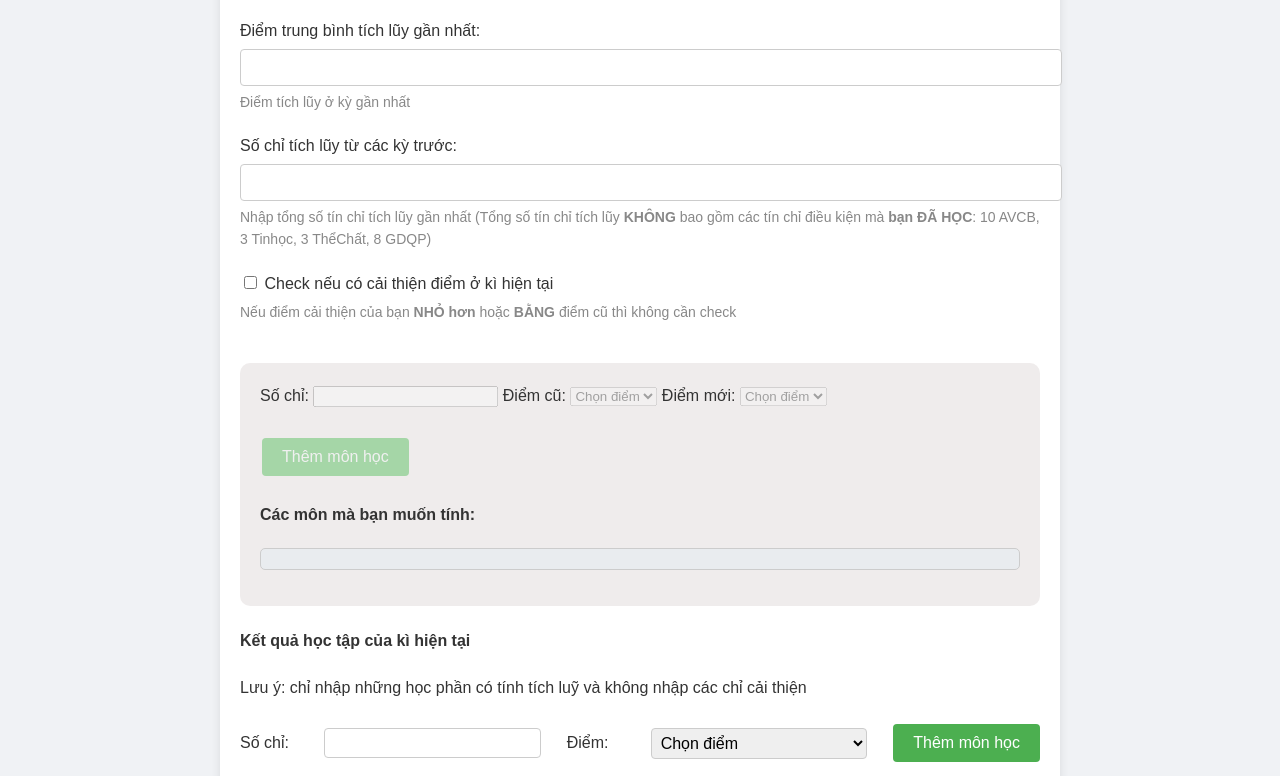
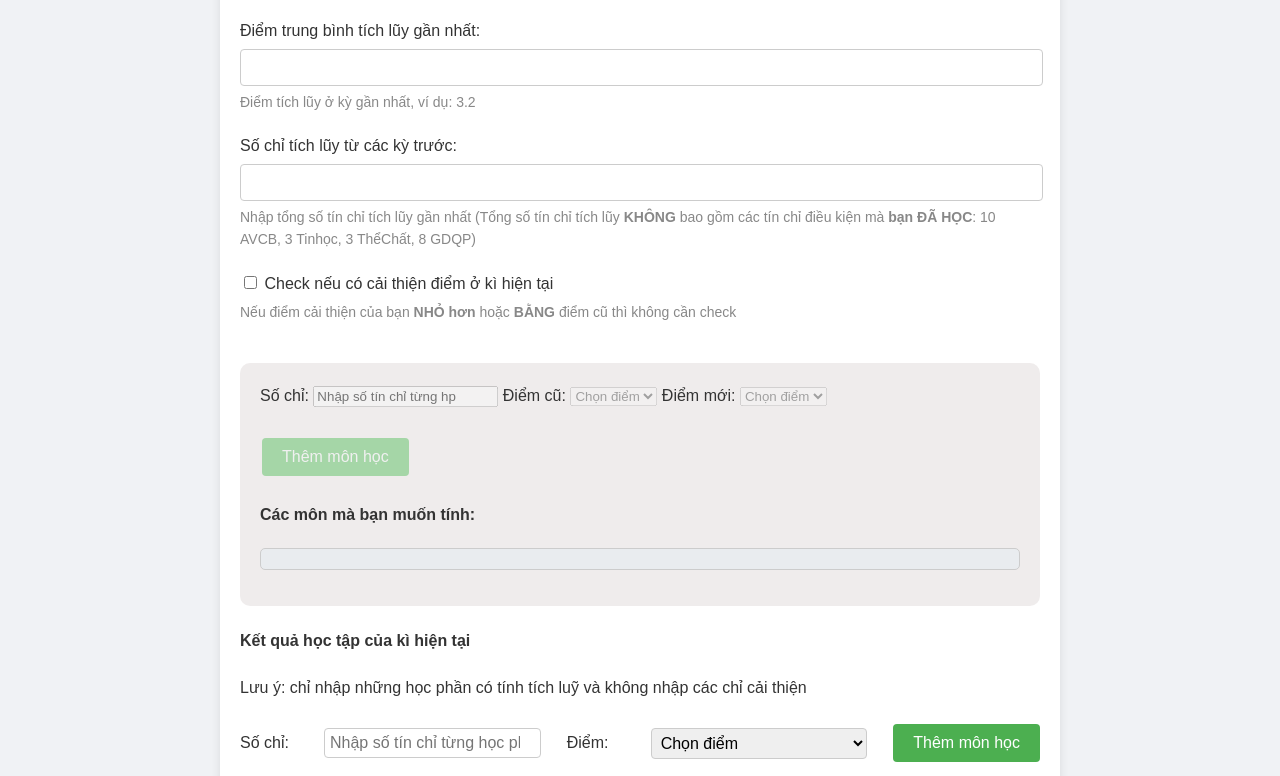
Before and after one commit to ngotuequynh/webtinhdiem, a plain HTML site: page tbtltest.html in a window 1280 px wide. Shown: the part 176-952 px from the top of the page. Drawn offline with nearby package versions, Linux system fonts and the light colour scheme; a script that the page names is missing.

Commit message:
Update tbtltest.html

```diff
--- a/tbtltest.html
+++ b/tbtltest.html
@@ -67,6 +67,7 @@ h1 {
 
 .input-group1 {
   margin-bottom: 20px;
+  margin-right: 0.5cm;
 }
 
 .input-group1 label {
@@ -248,12 +249,17 @@ h1 {
       <h1>Tính điểm trung bình tích lũy</h1>
       <div class="input-group1">
         <label for="previous-gpa">Điểm trung bình tích lũy gần nhất:</label>
-        <input type="number" id="previous-gpa" step="0.01" min="0" max="4" required />
-        <p>Điểm tích lũy ở kỳ gần nhất</p>
+        <input type="number" id="previous-gpa" step="0.01" min="0" max="4" required
+        oninput="validateGPAInput(event)"
+        />
+
+
+        <p>Điểm tích lũy ở kỳ gần nhất, ví dụ: 3.2</p>
       </div>
       <div class="input-group1">
         <label for="previous-credits">Số chỉ tích lũy từ các kỳ trước:</label>
-        <input type="number" id="previous-credits" min="0" required />
+        <input type="number" id="previous-credits" min="0" oninput="if (parseFloat(this.value) > 200) this.value = '200';" required onkeydown="preventLeadingZero(event)"
+        />
         <p>Nhập tổng số tín chỉ tích lũy gần nhất (Tổng số tín chỉ tích lũy <b>KHÔNG</b> bao gồm các tín chỉ điều kiện mà <b>bạn ĐÃ HỌC</b>: 10 AVCB, 3 Tinhọc, 3 ThểChất, 8 GDQP)</p>
       </div>
 
@@ -267,7 +273,9 @@ h1 {
       <div id="caithien" class="caithien-container">
         <div id="main_content">
           <label>Số chỉ: </label>
-          <input type="number" id="credit_1" disabled />
+          <input type="number" id="credit_1" min="1"  placeholder="Nhập số tín chỉ từng hp"
+          onkeydown="preventLeadingZero(event)"
+          required disabled  />
           <label>Điểm cũ: </label>
           <select id="oldGrade_1" disabled>
             <option value="">Chọn điểm</option>
@@ -307,7 +315,9 @@ h1 {
       <p>Lưu ý: chỉ nhập những học phần có tính tích luỹ và không nhập các chỉ cải thiện</p>
       <div class="main_contents">
         <label>Số chỉ: </label>
-        <input type="number" id="credit"  />
+        <input type="number"           placeholder="Nhập số tín chỉ từng học phần"
+        id="credit" min="1" onkeydown="preventLeadingZero(event)"
+        required  />
         <label>Điểm: </label>
         <select id="grade">
           <option value="">Chọn điểm</option>
@@ -384,9 +394,9 @@ h1 {
        //document.write(diemcaithien);
         //var totalCumulativePoints = cumulativePoints + currentCumulativePoints;
         var cumulativeGPA = (cumulativePoints+diemcaithien+currentCumulativePoints)/totalCredits;
-
-        document.getElementById("result").textContent =
-          "Điểm trung bình tích lũy: " + cumulativeGPA.toFixed(2);
+        var tongallchi=previousCredits+tinchi;
+        document.getElementById("result").textContent ="Tổng chỉ:"+tongallchi+
+          " và điểm trung bình tích lũy: " + cumulativeGPA.toFixed(2);
 
       }
     </script>
```
